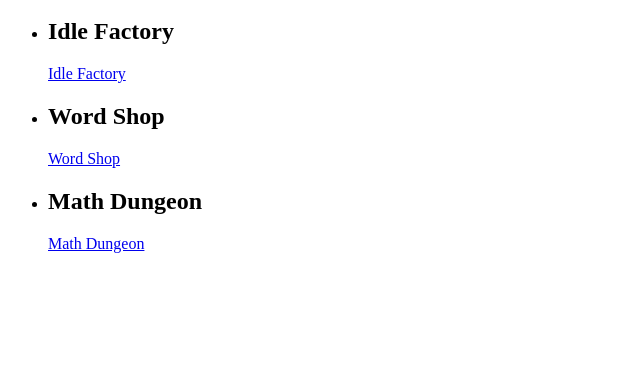
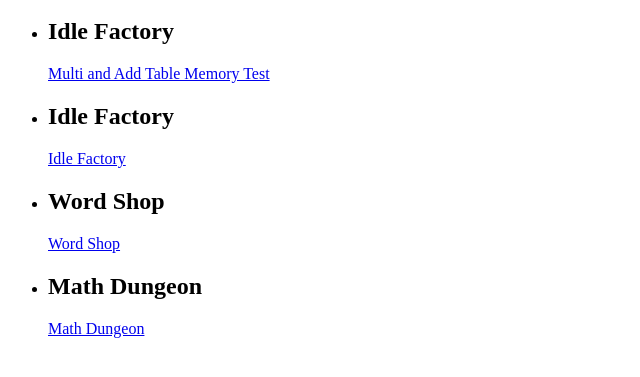
Before and after one commit to leegee1080/UtilAppsSite, a plain HTML site: page index.html in a window 1280 px wide. Shown: the part 291-668 px from the top of the page, without its empty margins (0-640 px from the left). Drawn offline with Linux system fonts and the light colour scheme.

Commit message:
Update index.html

```diff
--- a/index.html
+++ b/index.html
@@ -22,6 +22,10 @@
     <h1>Games</h1>
       <li>
         <h2>Idle Factory</h2>
+        <a href="https://leegee1080.github.io/PWATableMemoryTest/">Multi and Add Table Memory Test</a>
+      </li>
+      <li>
+        <h2>Idle Factory</h2>
         <a href="https://leegee1080.github.io/PWAIdleFactory/">Idle Factory</a>
       </li>
       <li>
```
